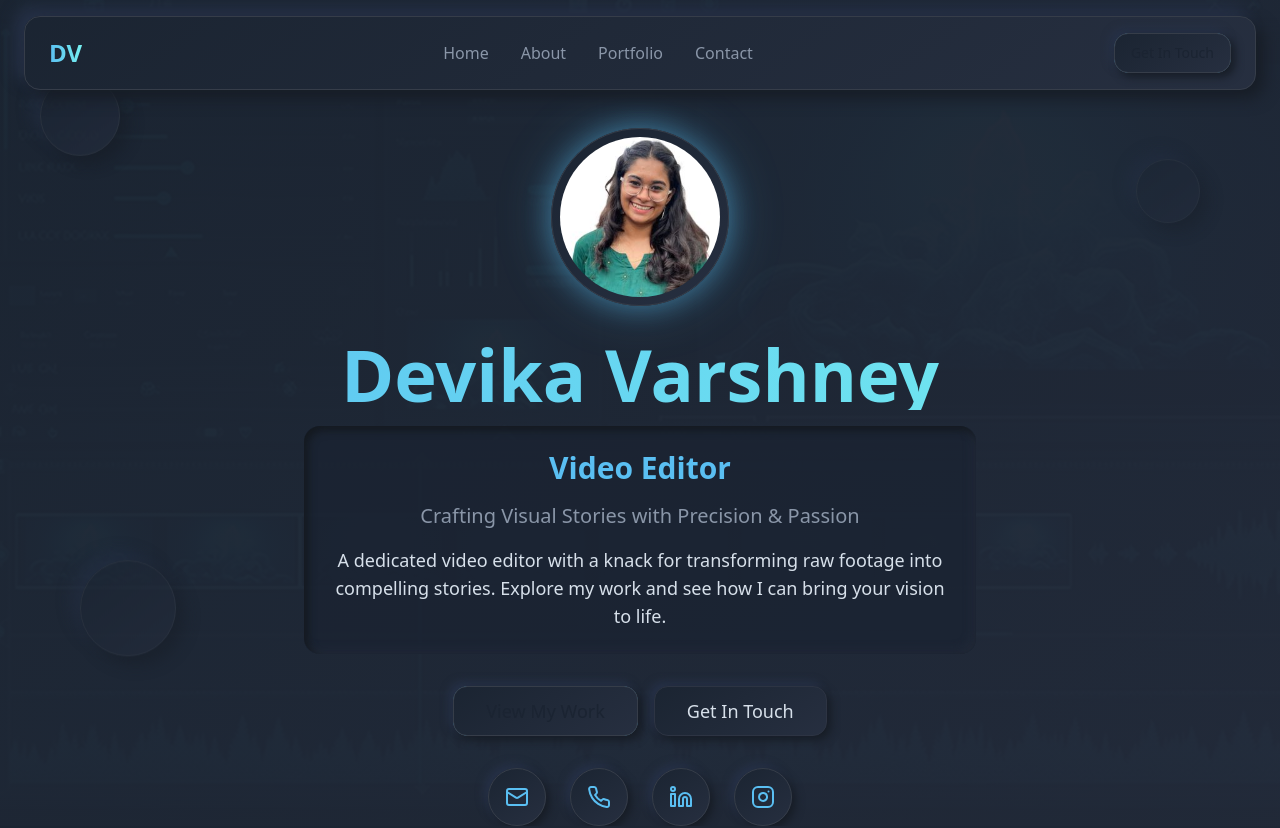
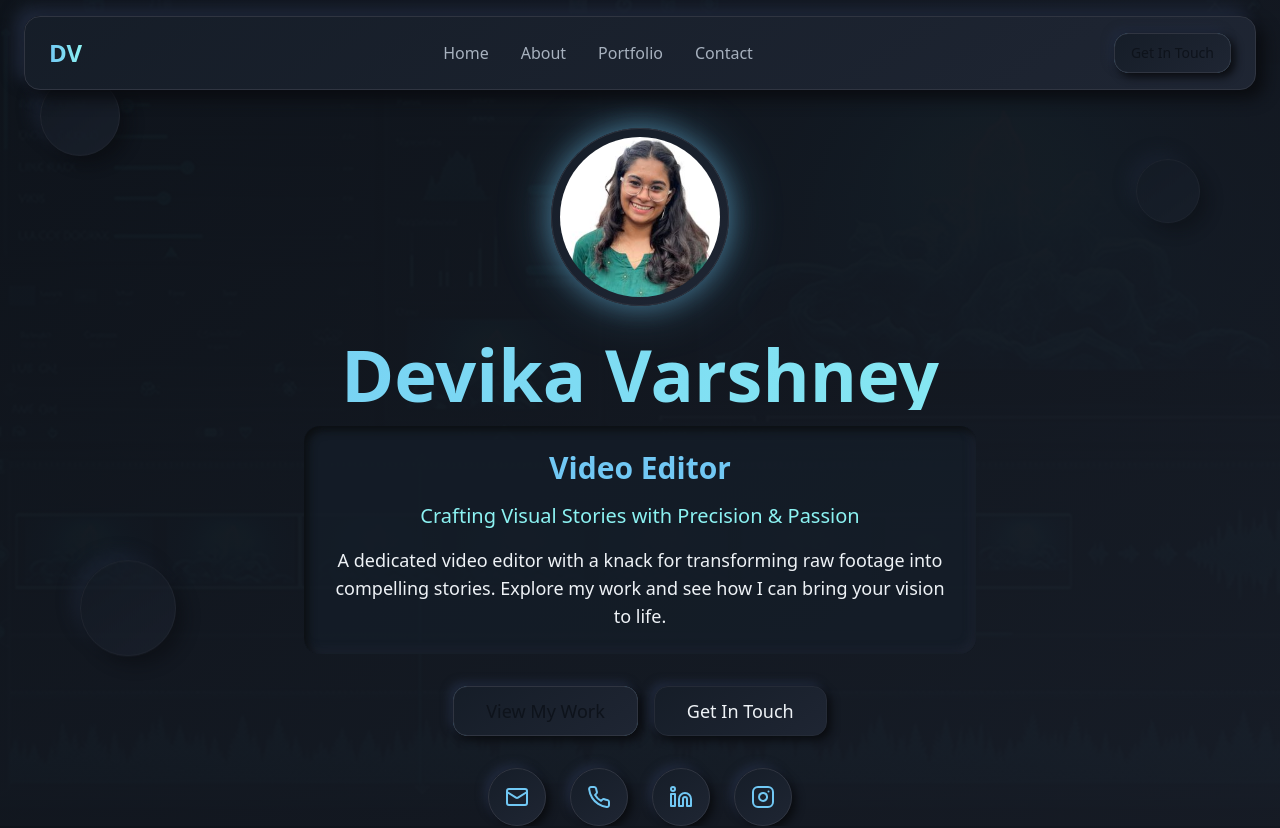
Before and after one commit to devikavarshney/devika-video-editor, a React (Vite) app: page / in a window 1280 px wide. Shown: the top 828 px of the page. Built offline with nearby package versions, Linux system fonts and the light colour scheme.

Commit message:
Fix text visibility issues
Adjust text colors to ensure readability against background shades.

```diff
--- a/src/components/About.tsx
+++ b/src/components/About.tsx
@@ -64,7 +64,7 @@ export const About = () => {
             <div className="space-y-8">
               <Card className="neuro-elevated p-8">
                 <h3 className="text-2xl font-semibold text-primary mb-6">My Story</h3>
-                <div className="space-y-4 text-muted-foreground leading-relaxed">
+                <div className="space-y-4 text-foreground leading-relaxed">{/* Changed from muted-foreground to foreground */}
                   <p>
                     I've always been deeply captivated by the magic of films — the stories they tell,
                     the emotions they evoke, and the worlds they create. That love turned into a quiet
@@ -85,7 +85,7 @@ export const About = () => {
               {/* USP */}
               <Card className="neuro-elevated p-8 border-primary/20">
                 <h3 className="text-xl font-semibold text-accent mb-4">What Sets Me Apart</h3>
-                <p className="text-muted-foreground">
+                <p className="text-foreground">{/* Changed from muted-foreground to foreground */}
                   My ability to blend creativity with technical precision, ensuring each video
                   not only meets but exceeds client expectations.
                 </p>
--- a/src/components/Hero.tsx
+++ b/src/components/Hero.tsx
@@ -47,10 +47,10 @@ export const Hero = () => {
             <h2 className="text-2xl md:text-3xl font-semibold text-primary mb-4">
               Video Editor
             </h2>
-            <p className="text-xl text-muted-foreground mb-4">
+            <p className="text-xl text-accent mb-4 font-medium">
               Crafting Visual Stories with Precision & Passion
             </p>
-            <p className="text-lg text-card-foreground">
+            <p className="text-lg text-foreground">
               A dedicated video editor with a knack for transforming raw footage into compelling stories.
               Explore my work and see how I can bring your vision to life.
             </p>
--- a/src/components/Portfolio.tsx
+++ b/src/components/Portfolio.tsx
@@ -81,7 +81,7 @@ export const Portfolio = () => {
             <h2 className="text-4xl md:text-5xl font-bold mb-4 bg-gradient-to-r from-primary to-accent bg-clip-text text-transparent">
               My Work
             </h2>
-            <p className="text-xl text-muted-foreground max-w-2xl mx-auto">
+            <p className="text-xl text-foreground max-w-2xl mx-auto">{/* Changed from muted-foreground */}
               A showcase of recent projects demonstrating storytelling excellence and technical expertise
             </p>
             <div className="w-24 h-1 bg-gradient-to-r from-primary to-accent mx-auto rounded-full mt-6" />
@@ -109,7 +109,7 @@ export const Portfolio = () => {
 
                     <div>
                       <h4 className="font-semibold text-foreground mb-2">{project.title}</h4>
-                      <p className="text-sm text-muted-foreground mb-3">{project.description}</p>
+                      <p className="text-sm text-foreground mb-3">{project.description}</p>{/* Changed from muted-foreground */}
                     </div>
 
                     <div className="space-y-2">
--- a/src/index.css
+++ b/src/index.css
@@ -80,58 +80,58 @@
   }
 
   .dark {
-    /* Dark mode with cold tones */
-    --background: 215 30% 15%;
-    --background-secondary: 220 25% 18%;
-    --foreground: 210 30% 88%;
+    /* Dark mode with cold tones and better contrast */
+    --background: 215 30% 8%;
+    --background-secondary: 220 25% 12%;
+    --foreground: 210 30% 95%;
 
-    --card: 215 30% 15%;
-    --card-foreground: 210 30% 88%;
-    --card-elevated: 220 25% 20%;
+    --card: 215 30% 12%;
+    --card-foreground: 210 30% 95%;
+    --card-elevated: 220 25% 16%;
 
-    --popover: 215 30% 15%;
-    --popover-foreground: 210 30% 88%;
+    --popover: 215 30% 12%;
+    --popover-foreground: 210 30% 95%;
 
-    --primary: 200 85% 65%;
-    --primary-foreground: 215 30% 15%;
-    --primary-glow: 200 100% 75%;
-    --primary-dark: 200 60% 50%;
+    --primary: 200 85% 70%;
+    --primary-foreground: 215 30% 8%;
+    --primary-glow: 200 100% 80%;
+    --primary-dark: 200 60% 55%;
 
-    --secondary: 220 20% 25%;
-    --secondary-foreground: 210 30% 85%;
+    --secondary: 220 20% 20%;
+    --secondary-foreground: 210 30% 90%;
 
-    --muted: 220 15% 22%;
-    --muted-foreground: 215 15% 60%;
+    --muted: 220 15% 18%;
+    --muted-foreground: 215 15% 70%;
 
-    --accent: 180 80% 70%;
-    --accent-foreground: 215 30% 15%;
+    --accent: 180 80% 75%;
+    --accent-foreground: 215 30% 8%;
 
-    --destructive: 0 70% 60%;
-    --destructive-foreground: 210 30% 88%;
+    --destructive: 0 70% 65%;
+    --destructive-foreground: 210 30% 95%;
 
-    --border: 220 15% 25%;
-    --input: 220 20% 22%;
-    --ring: 200 85% 65%;
+    --border: 220 15% 22%;
+    --input: 220 20% 18%;
+    --ring: 200 85% 70%;
 
-    /* Dark neuromorphism shadows */
-    --shadow-light: 220 30% 22%;
-    --shadow-dark: 215 25% 12%;
-    --shadow-inset-light: 220 25% 18%;
-    --shadow-inset-dark: 215 20% 10%;
+    /* Dark neuromorphism shadows with better visibility */
+    --shadow-light: 220 30% 18%;
+    --shadow-dark: 215 25% 5%;
+    --shadow-inset-light: 220 25% 15%;
+    --shadow-inset-dark: 215 20% 6%;
 
     /* Dark mode gradients */
     --gradient-bg: linear-gradient(135deg, hsl(var(--background)) 0%, hsl(var(--background-secondary)) 100%);
     --gradient-card: linear-gradient(145deg, hsl(var(--card)) 0%, hsl(var(--card-elevated)) 100%);
     --gradient-primary: linear-gradient(135deg, hsl(var(--primary)) 0%, hsl(var(--primary-glow)) 100%);
 
-    --sidebar-background: 215 30% 15%;
-    --sidebar-foreground: 210 30% 88%;
-    --sidebar-primary: 200 85% 65%;
-    --sidebar-primary-foreground: 215 30% 15%;
-    --sidebar-accent: 220 20% 25%;
-    --sidebar-accent-foreground: 210 30% 85%;
-    --sidebar-border: 220 15% 25%;
-    --sidebar-ring: 200 85% 65%;
+    --sidebar-background: 215 30% 8%;
+    --sidebar-foreground: 210 30% 95%;
+    --sidebar-primary: 200 85% 70%;
+    --sidebar-primary-foreground: 215 30% 8%;
+    --sidebar-accent: 220 20% 20%;
+    --sidebar-accent-foreground: 210 30% 90%;
+    --sidebar-border: 220 15% 22%;
+    --sidebar-ring: 200 85% 70%;
   }
 }
 
```
